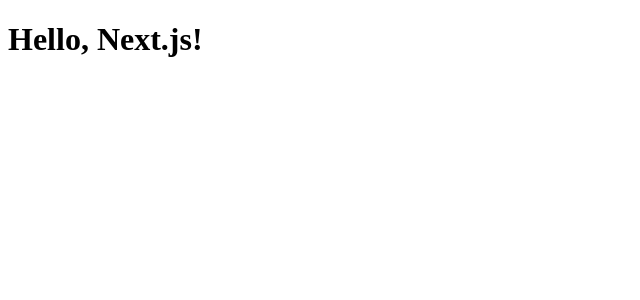
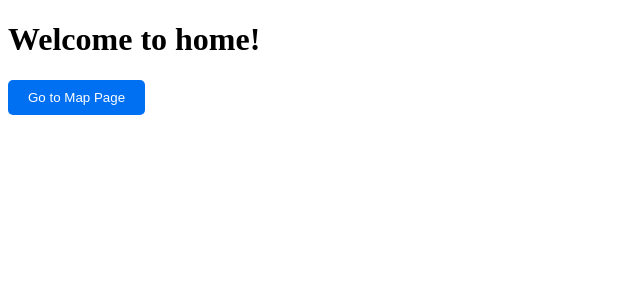
Before and after one commit to Joannan7/snapsafe, a Next.js app: page / in a window 1280 px wide. Shown: the top 300 px of the page, without its empty margins (0-640 px from the left). Built offline with nearby package versions, Linux system fonts and the light colour scheme.

Commit message:
pages and google maps API basic

```diff
--- /dev/null
+++ b/app/map/page.tsx
@@ -0,0 +1,5 @@
+import React from 'react';
+
+export default function Map() {
+    return <h1>Welcome to map!</h1>;
+}
--- a/app/page.tsx
+++ b/app/page.tsx
@@ -1,3 +1,16 @@
-export default function Page() {
-  return <h1>Hello, Next.js!</h1>
+import Link from 'next/link';
+
+export default function Home() {
+  return (
+    <div>
+      <h1>Welcome to home!</h1>
+      <p>
+        <Link href="/map">
+          <button style={{ padding: '10px 20px', backgroundColor: '#0070f3', color: '#fff', border: 'none', borderRadius: '5px', cursor: 'pointer' }}>
+            Go to Map Page
+          </button>
+        </Link>
+      </p>
+    </div>
+  );
 }
```
Also changed, not shown: app/map/map.js (added, +21 -0 lines), package.json (+9 -7 lines), 1 other file (tests, documents, lock files or other folders).
